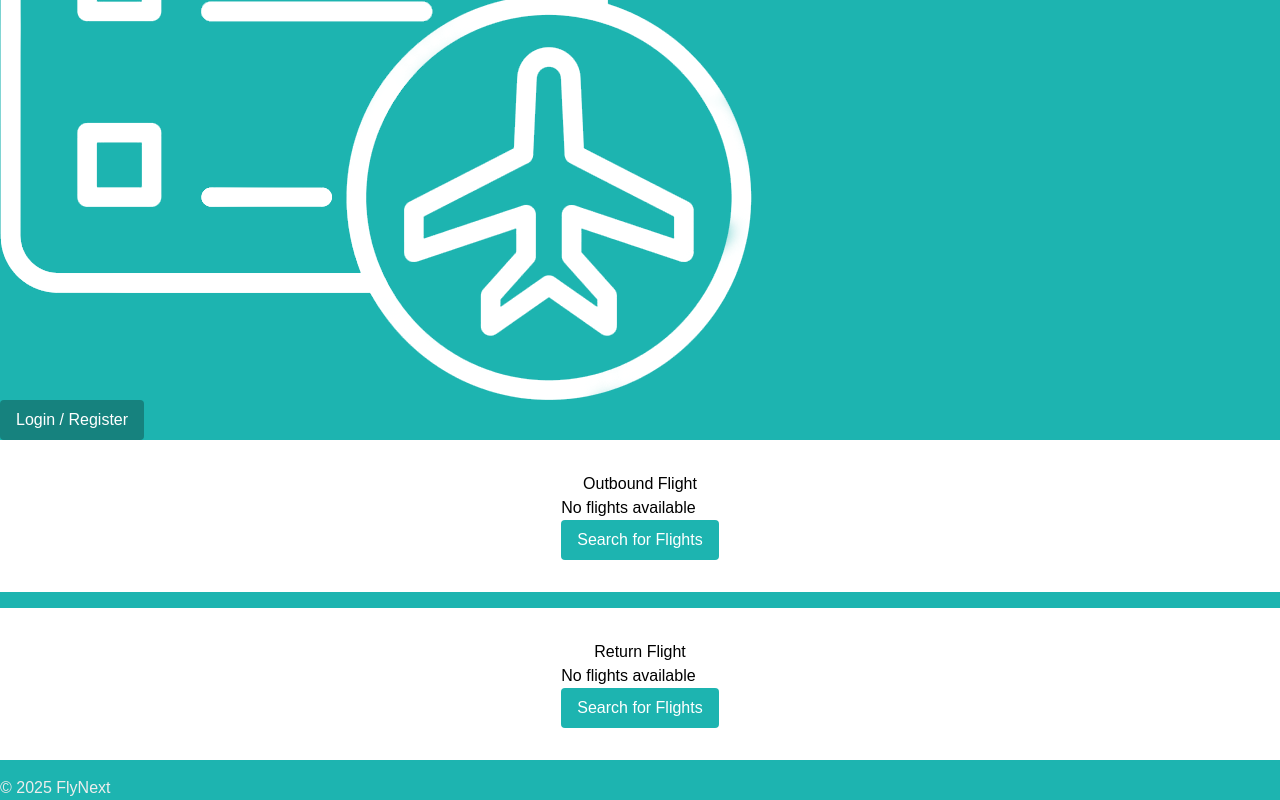
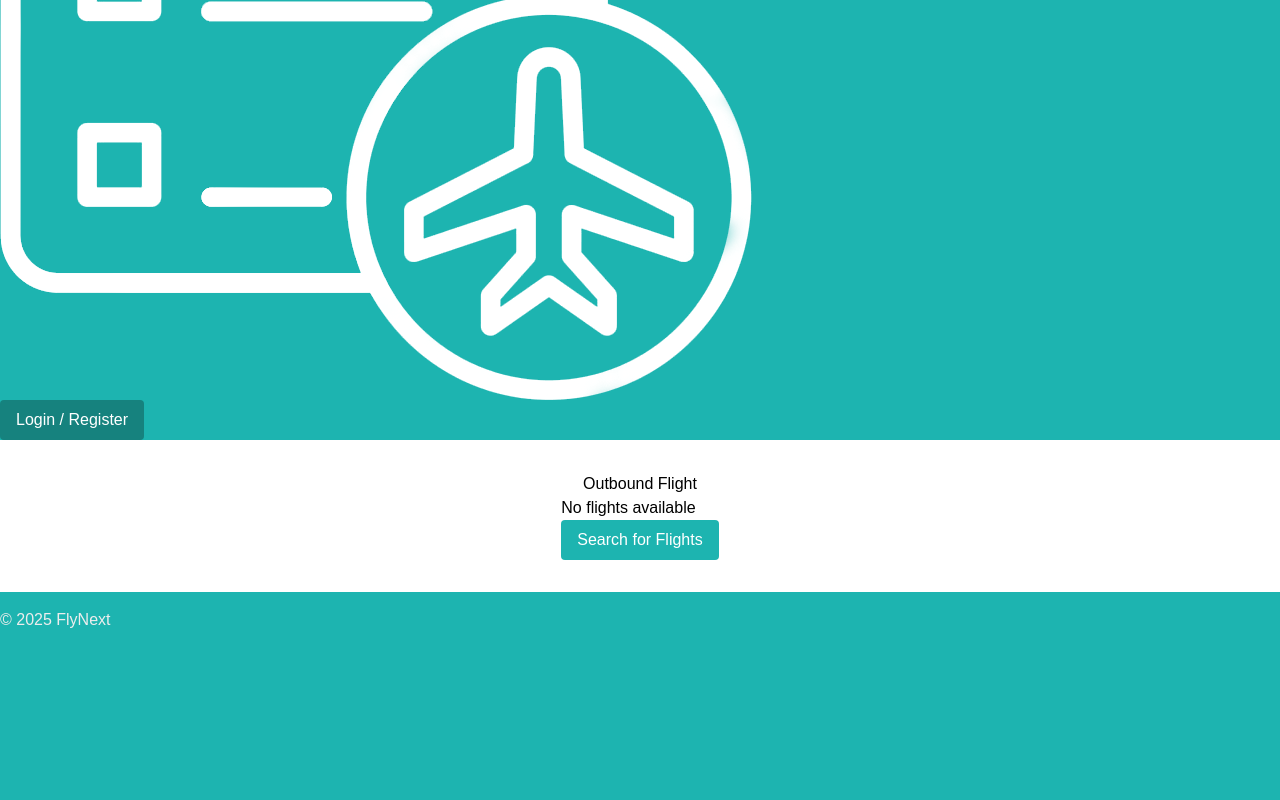
Before and after one commit to AshZein/Travel-Booking-Site, a Next.js app: page /itinerary in a window 1280 px wide. Shown: the part 1008-1808 px from the top of the page. After the commit the page ends 1640 px from the top, so only its background shows below. Built offline with nearby package versions, Linux system fonts and the light colour scheme.

Commit message:
if no return flight selected, don't show in itinerary

```diff
--- a/src/app/itinerary/page.tsx
+++ b/src/app/itinerary/page.tsx
@@ -38,7 +38,7 @@ const Page = () => {
                     />
                 )}
 
-                {state.selectedReturnFlights && (
+                {state.selectedReturnFlights.length > 0 && state.selectedOutboundFlights.length > 0 && (
                     <FlightBooking
                     flights={state.selectedReturnFlights}
                     legs={state.selectedReturnFlights.length}
```
